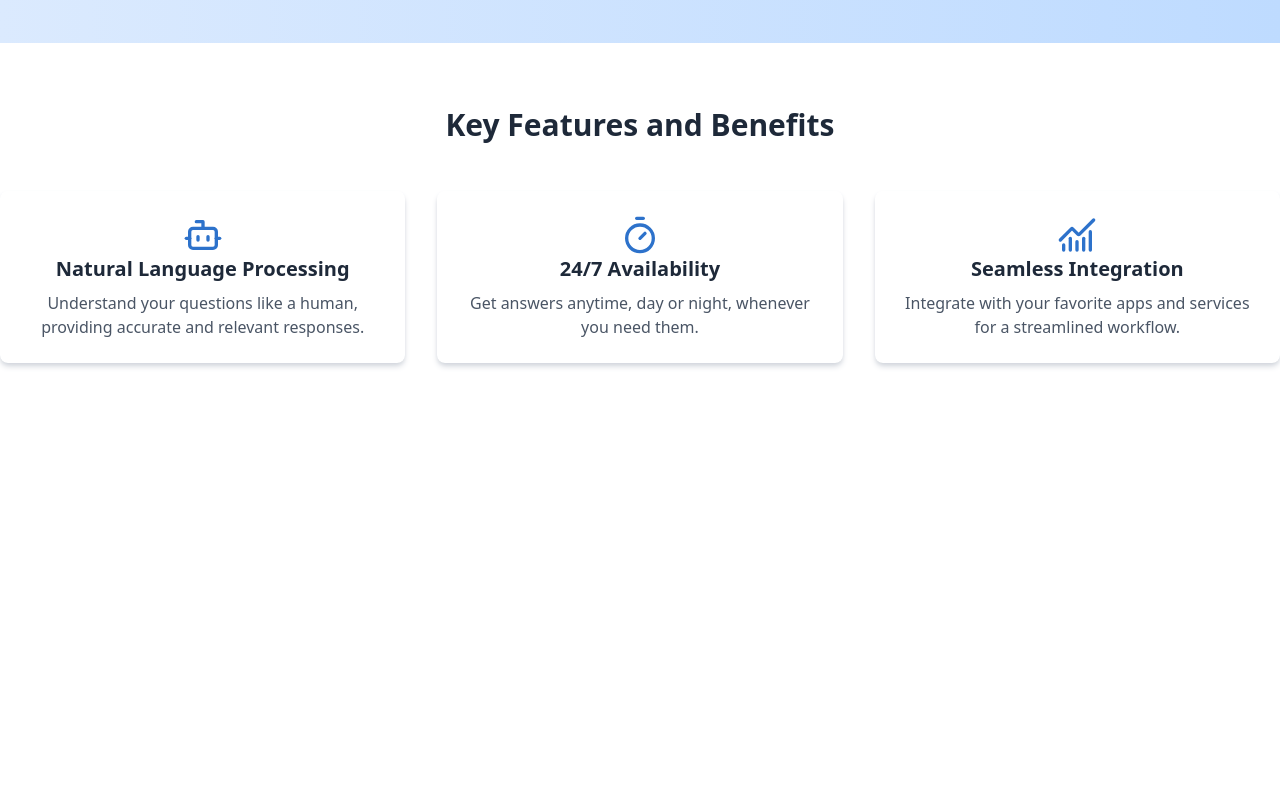
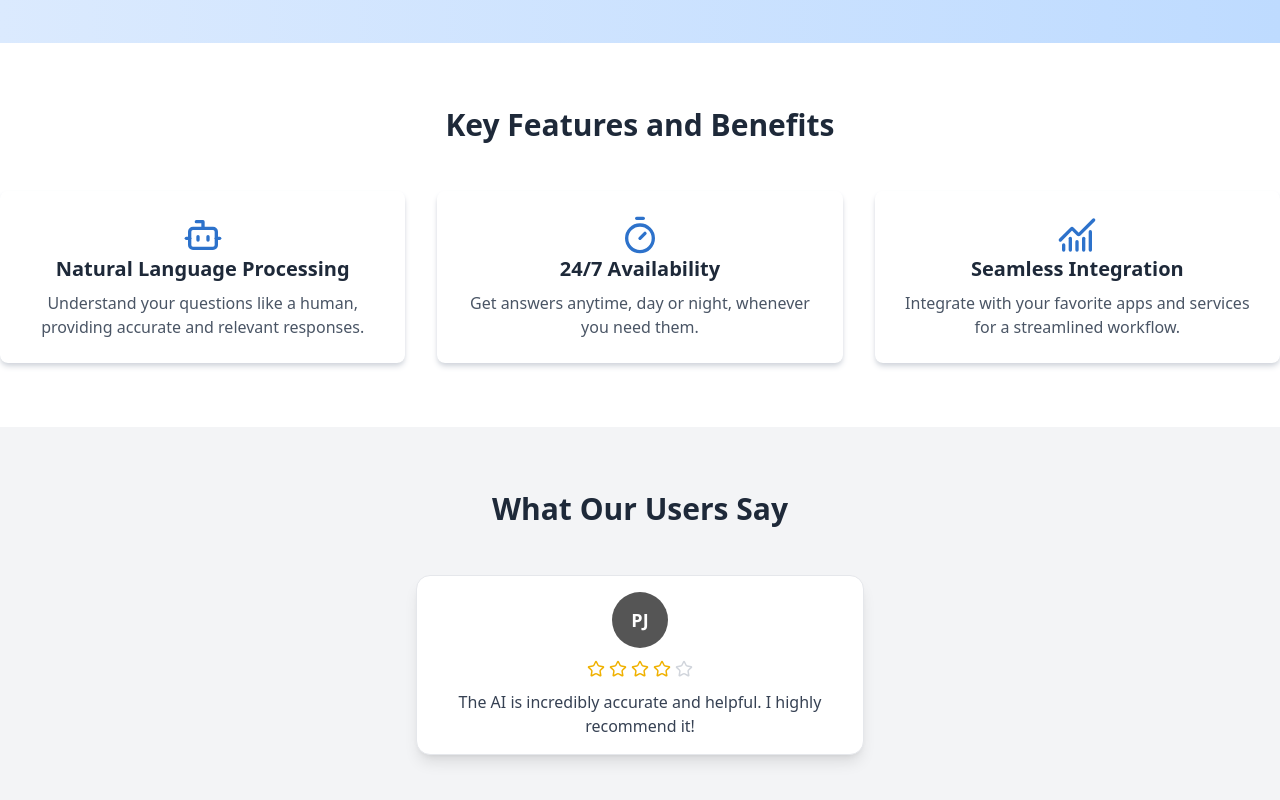
Before and after one commit to kadelcode/ai-chat-app, a Next.js app: page / in a window 1280 px wide. Shown: the part 632-1432 px from the top of the page. Before the commit the page ends 1059 px from the top, so only its background shows below. Built offline with nearby package versions, Linux system fonts and the light colour scheme.

Commit message:
Add Testimonials component

```diff
--- a/src/app/page.tsx
+++ b/src/app/page.tsx
@@ -2,12 +2,14 @@
 
 import { Features } from "@/components/sections/Features";
 import Hero from "@/components/sections/Hero";
+import { Testimonials } from "@/components/sections/Testimonials";
 
 export default function Home() {
   return (
     <>
       <Hero />
       <Features />
+      <Testimonials />
     </>
   )
 
```
